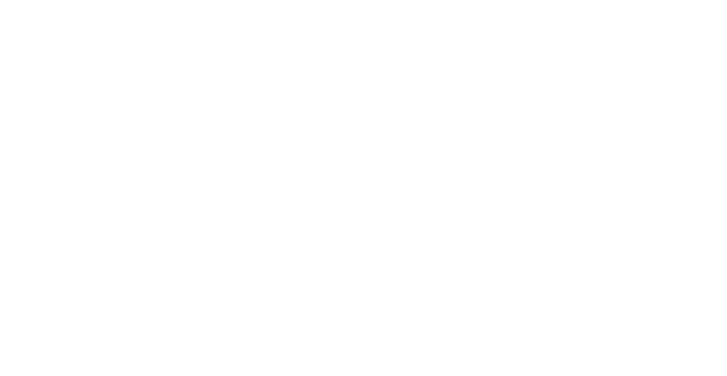
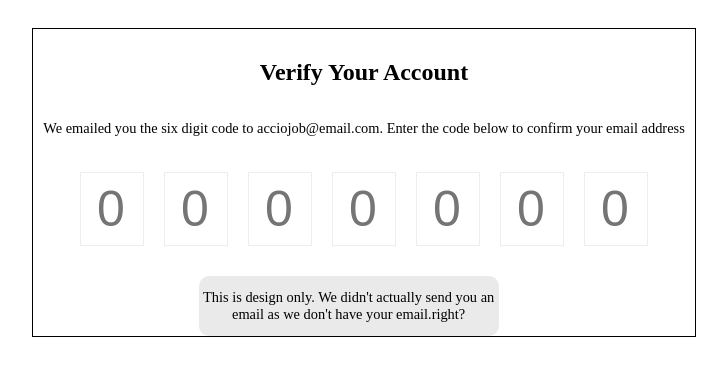
Before and after one commit to acciojob/OTP-saurabhanand96310, a website: page main.html in a window 1280 px wide. Shown: the whole page, without its empty margins (276-1003 px from the left). Drawn offline with Linux system fonts and the light colour scheme.

Commit message:
created a submission

```diff
--- a/main.html
+++ b/main.html
@@ -8,6 +8,28 @@
 
 <body>
 	<!-- the entire body must be written by student -->
+<div class="main">
+	<div class="header">
+       <h2 id="verification_heading">Verify Your Account</h2>
+		<p id="verification_subtext">We emailed you the six digit code to acciojob@email.com. Enter the code below to confirm your email address</p>
+	</div>
+
+	<div class="code-container" >
+       <input type="number"  class="code"  placeholder="0" >
+		<input type="number" class="code"  placeholder="0">
+		<input type="number" class="code"  placeholder="0">
+		<input type="number" class="code"  placeholder="0">
+		<input type="number" class="code"  placeholder="0">
+		<input type="number" class="code"  placeholder="0">
+		<input type="number" class="code"  placeholder="0">
+	</div>
+
+	<div class="footer">
+		<p >This is design only. We didn't actually send you an email as we don't have your email.right?</p>
+	</div>
+</div>
+
+
     <script type="text/javascript" src="./script.js">
 </script>
 
--- a/script.js
+++ b/script.js
@@ -1 +1,21 @@
 //your JS code here. If required.
+
+const inputs=document.querySelectorAll(".code");
+
+document.addEventListener("DOMContentLoaded",()=>{
+	inputs[0].focus();
+
+});
+inputs.foreach((input,index) =>{
+	input.addEventListener("input",(event) => {
+    // If the input is a digit, move focus to the next input
+    if (/^\d$/.test(event.target.value) && index < inputs.length - 1) {
+      inputs[index + 1].focus();
+    }
+	input.addEventListener("keydown",(e) =>{
+		if(e.key==="Backspace"  && e.target.value===""  && index>0){
+			inputs[index-1].focus();
+		}
+	})
+
+});
--- a/styles.css
+++ b/styles.css
@@ -1 +1,58 @@
 /*  your css code here. If applicable */
+body{
+	display:flex;
+	align-items:center;
+	justify-content:center;
+}
+
+.main{
+	margin:20px 5px;
+	border:1px solid black;
+}
+.header{
+	padding:10px;
+	display:flex;
+	flex-direction:column;
+	align-items:center;
+	justify-content:center;
+}
+.header p{
+	font-size:.9rem;
+}
+
+.code{
+width:45px;
+	height:70px;
+	margin:10px;
+	font-size:50px;
+	text-align:center;
+	padding-left:15px;
+	/* color:#757575; */
+	border:1px solid #EEEEEE;
+
+
+}
+.code-container {
+	display:flex;
+	align-items:;
+	justify-content:center;
+}
+
+.footer{
+	background-color:#EAEAEA;
+	border-radius:10px;
+	max-width:300px;
+	height:60px;
+	display:flex;
+	align-items:center;
+	justify-content:center;
+	font-size:.9rem;
+	margin-top:20px;
+	margin-left:25%
+}
+.footer p{
+	display:flex;
+	align-items:center;
+	justify-content:center;
+	text-align:center;
+}
```
